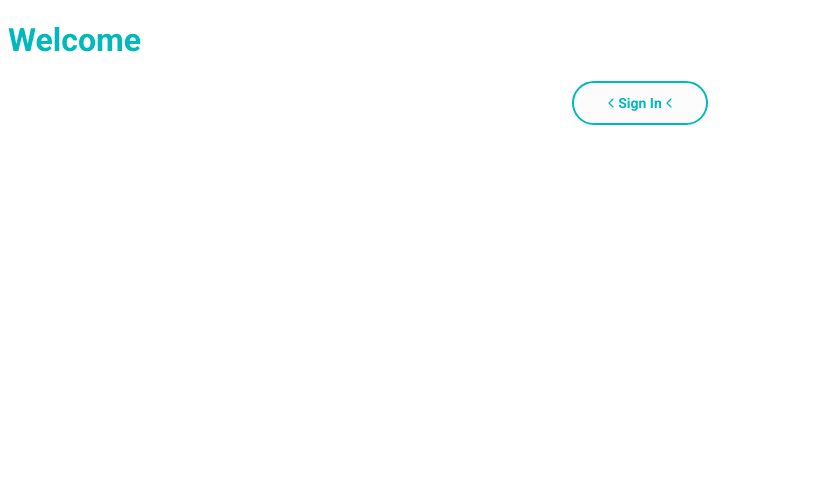
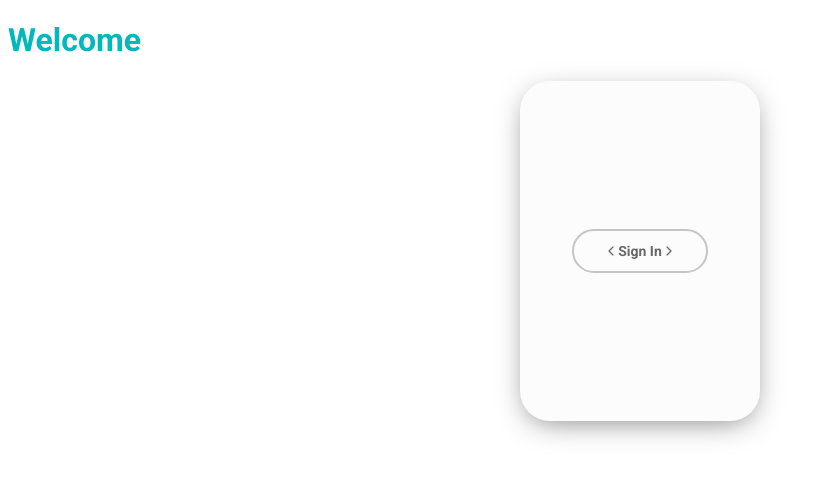
Before and after one commit to Muneeb-T/FBO_consultancy, a React (Create React App) app in the folder client/: page / in a window 1280 px wide. Shown: the top 478 px of the page, without its empty margins (0-825 px from the left). Built offline with nearby package versions, Linux system fonts and the light colour scheme.

Commit message:
paper component
Created paper component. Some of it's properties can be customized. They are,
shadow : true or false, background color, custom styles

```diff
--- a/client/src/App.js
+++ b/client/src/App.js
@@ -1,18 +1,30 @@
 import React from 'react';
 import Button from './components/buttons/Button';
 import './App.css';
-import { IoIosArrowBack } from 'react-icons/io'
+import { IoIosArrowBack,IoIosArrowForward } from 'react-icons/io';
+import Paper from './components/paper/Paper';
 const App = () => {
   return (
     <div>
       <h1 className="text-dark-green">Welcome</h1>
       <div className="test-components">
-        <Button
-          text={'Sign In'}
-          type="green-text"
-          startIcon={<IoIosArrowBack/>}
-          endIcon={<IoIosArrowBack/>}
-        />
+        <Paper
+          backgroundColor="white"
+          shadow
+          style={{
+            width: '200px',
+            height: '300px',
+            display: 'flex',
+            alignItems: 'center',
+            justifyContent: 'center',
+          }}>
+          <Button
+            text={'Sign In'}
+            type="white"
+            startIcon={<IoIosArrowBack />}
+            endIcon={<IoIosArrowForward />}
+          />
+        </Paper>
       </div>
     </div>
   );
--- a/client/src/components/buttons/Button.css
+++ b/client/src/components/buttons/Button.css
@@ -16,7 +16,6 @@
 }
 
 /* green-button */
-
 .green-button {
     color: var(--theme-white);
     background-color: var(--theme-dark-green);
--- /dev/null
+++ b/client/src/components/paper/Paper.css
@@ -0,0 +1,19 @@
+.paper {
+    border-radius: 30px;
+    background-color: var(--theme-lighter-gray);
+    padding: 20px;
+}
+
+.shadow {
+    -webkit-box-shadow: 0px 7px 29px -7px rgba(0, 0, 0, 0.51);
+    -moz-box-shadow: 0px 7px 29px -7px rgba(0, 0, 0, 0.51);
+    box-shadow: 0px 7px 29px -7px rgba(0, 0, 0, 0.51);
+}
+
+.background-green {
+    background-color: var(--theme-dark-green) !important;
+}
+
+.background-white {
+    background-color: var(--theme-white) !important;
+}
--- /dev/null
+++ b/client/src/components/paper/Paper.jsx
@@ -0,0 +1,18 @@
+import React from 'react';
+import './Paper.css';
+import classNames from 'classnames';
+const Paper = ({ children, backgroundColor, shadow, style }) => {
+  return (
+    <div
+      style={{ ...style }}
+      className={classNames('paper', {
+        'background-green': backgroundColor === 'green',
+        'background-white': backgroundColor === 'white',
+        shadow,
+      })}>
+      {children}
+    </div>
+  );
+};
+
+export default Paper;
```
